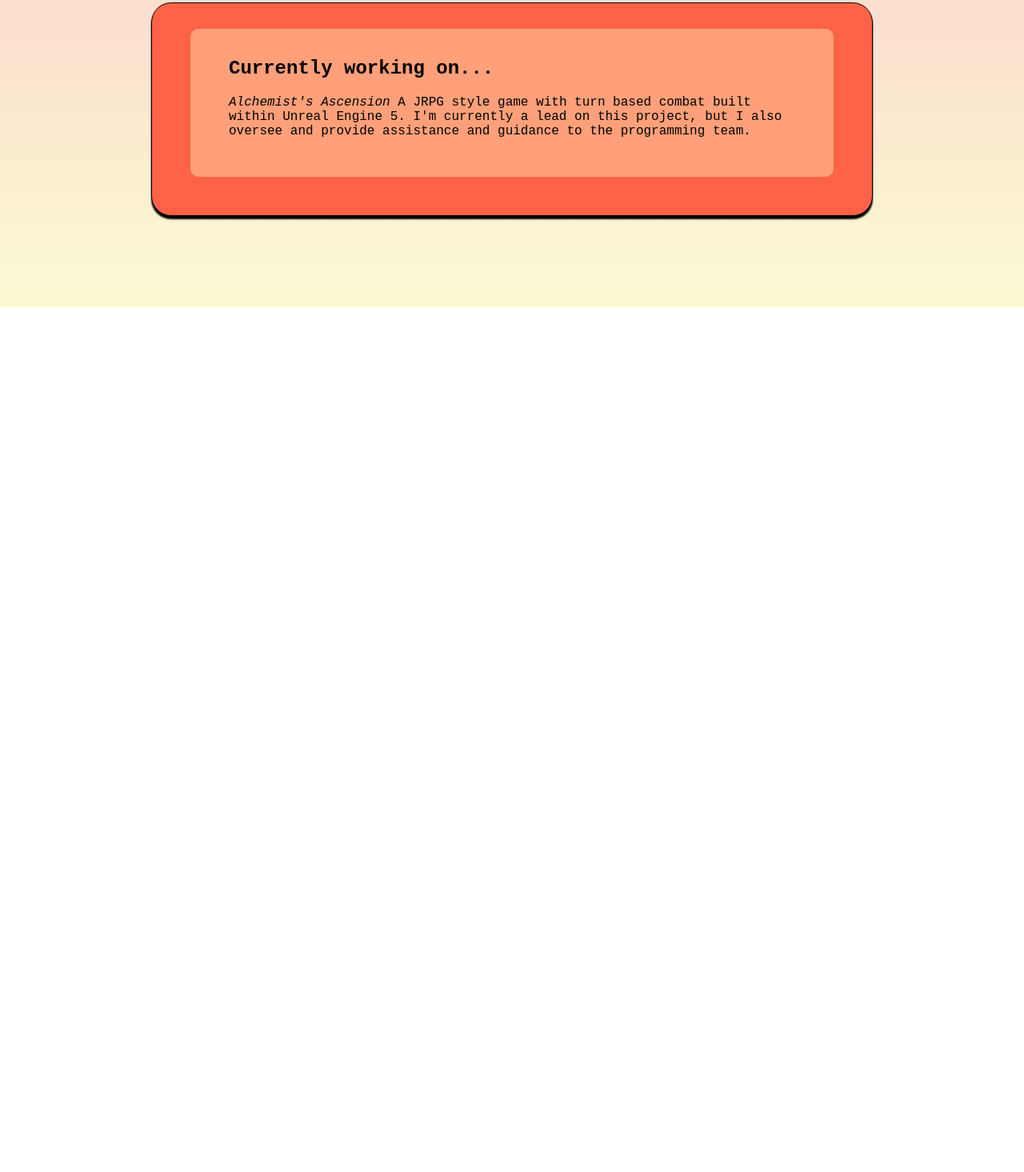
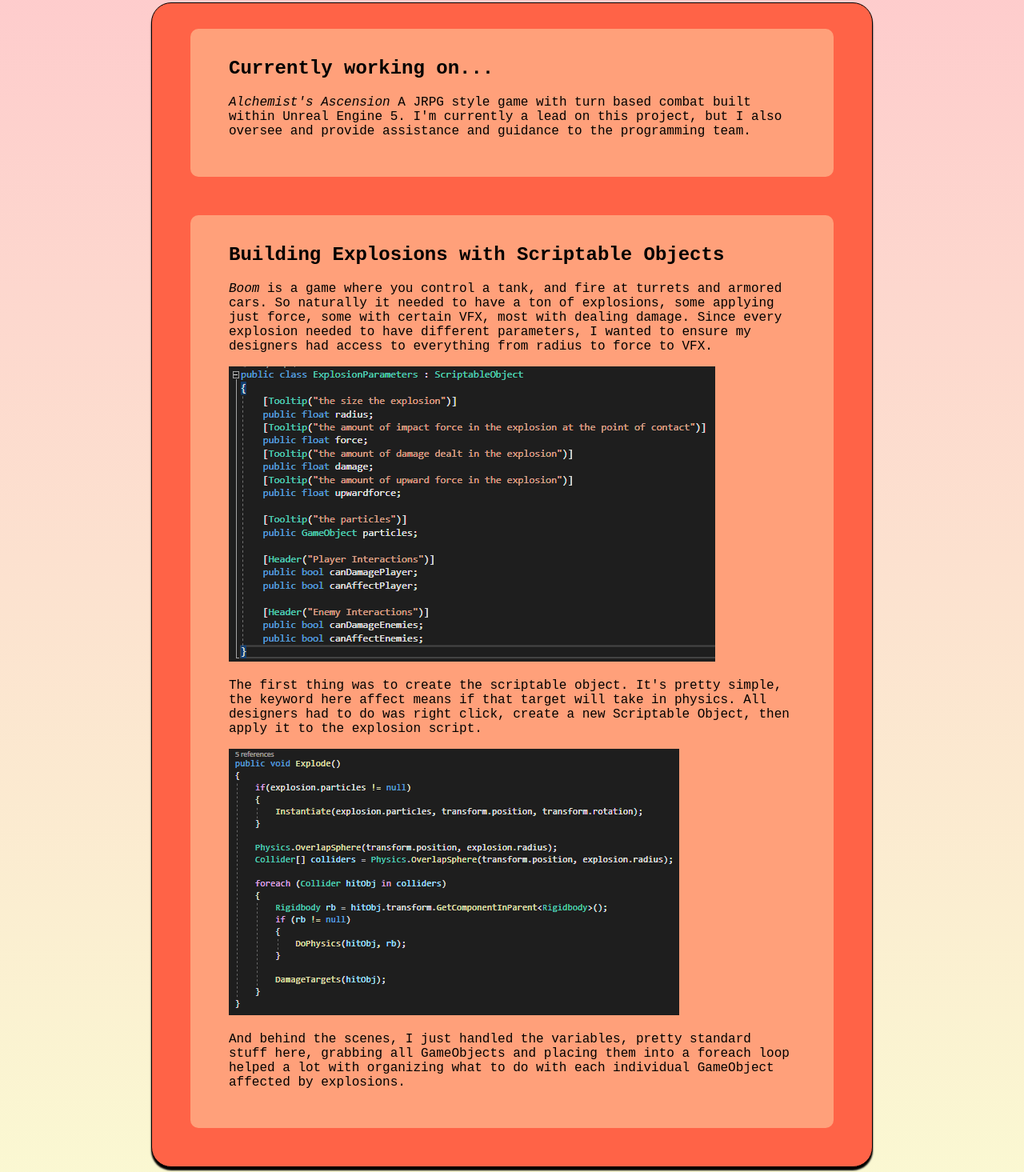
Before and after one commit to Gnashings/Portfolio, a plain HTML site: page index.html in a window 1280 px wide. Shown: the part 416-1881 px from the top of the page at 80% size. Before the commit the page ends 800 px from the top, so only its background shows below. Drawn offline with nearby package versions, Linux system fonts and the light colour scheme.

Commit message:
Code Snippet Model

```diff
--- a/index.html
+++ b/index.html
@@ -29,10 +29,36 @@
             <div id="main-content-text">
                 <h2>Currently working on...</h2>
                 <p>
-                    <span style="font-style: italic;"">Alchemist's Ascension</span>
+                    <span style="font-style: italic;">Alchemist's Ascension</span>
                     A JRPG style game with turn based combat built within Unreal Engine 5.
                     I'm currently a lead on this project, but I also oversee and provide assistance and guidance to the
                     programming team.
+                </p>
+            </div>
+            <div id="main-content-text">
+                <h2>Building Explosions with Scriptable Objects</h2>
+                <p>
+                    <span style="font-style: italic;">Boom</span>
+                    is a game where you control a tank, and fire at turrets and armored cars. So naturally it needed to
+                    have a ton of explosions, some applying just force, some with certain VFX, most with dealing damage.
+                    Since every explosion needed to have different parameters, I wanted to ensure my designers had
+                    access
+                    to everything from radius to force to VFX.
+                </p>
+                <img class="proj-img" src="Assets/ExplosionSO.png" />
+                <p>
+                    The first thing was to create the scriptable object.
+                    It's pretty simple, the keyword here affect means if
+                    that target will take in physics. All designers had
+                    to do was right click, create a new Scriptable Object,
+                    then apply it to the explosion script.
+                </p>
+                <img class="proj-img" src="Assets/ExplosionEC.png" />
+                <p>
+                    And behind the scenes, I just handled the variables, pretty
+                    standard stuff here, grabbing all GameObjects and placing them
+                    into a foreach loop helped a lot with organizing what to do with
+                    each individual GameObject affected by explosions.
                 </p>
             </div>
         </div>
```
Also changed, not shown: Assets/ExplosionEC.png (added), Assets/ExplosionSO.png (added), Assets/image.png (added).
